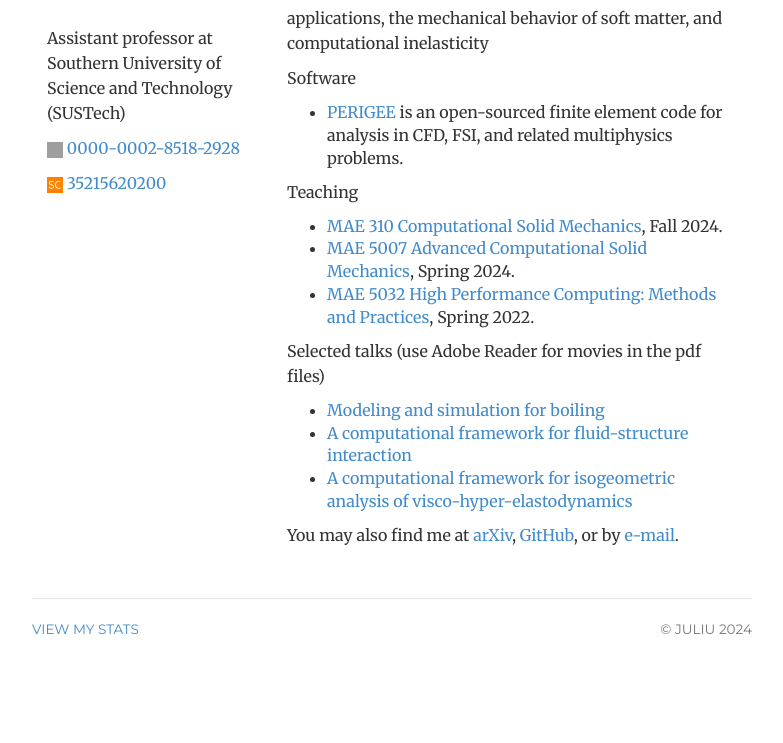
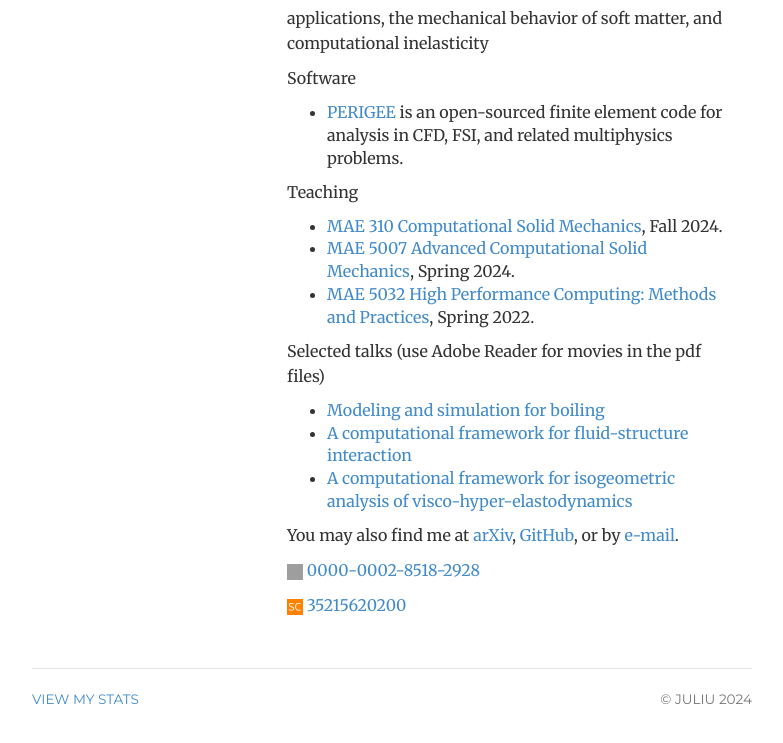
Before and after one commit to ju-liu/ju-liu.github.io, a Jekyll site: the page built from index.html, in a window 1280 px wide, cut to the strip 324-1085 px from the top of the page. Shown: the top 743 px of the strip, without its empty margins (248-1031 px from the left). Built offline with Jekyll 4.4.1, drawn with Linux system fonts in a browser that asks for light colours; nearby versions of some CDN libraries; library files that are not in the unit come from our copies; comment, search, counter and statistics services are not loaded; before the commit the page ends 1015 px from its top, so only the background shows below that; grey boxes are pictures that could not be loaded.

Commit message:
revert back

```diff
--- a/index.html
+++ b/index.html
@@ -11,17 +11,6 @@ description: Ju Liu, Assistant Professor at SUSTech, focusing on computational s
   <div class="col-sm-4">
     <img  class="img-circle avatar" alt="Ju Liu"
                                     src="img/profile-2020-b-detailed.jpg" style="width:200px;height:200px;">
-
-    <p>Assistant professor at Southern University of Science and Technology (SUSTech)</p>
-
-    <p><a href="https://orcid.org/0000-0002-8518-2928"><img alt="ORCID logo"
-      src="https://info.orcid.org/wp-content/uploads/2019/11/orcid_16x16.png"
-      width="16" height="16"/> 0000-0002-8518-2928</a></p>
-
-    <p><a href="https://www.scopus.com/authid/detail.uri?authorId=35215620200"><img alt="Scopus logo"
-      src="/img/scopus-logo.png"
-      width="16" height="16"/> 35215620200</a></p>
-
   </div>
   <div itemscope itemtype="http://data-vocabulary.org/Person" class="col-sm-8">
     <p>I am an <span itemprop="title">assistant professor</span> working at <a
@@ -52,6 +41,14 @@ description: Ju Liu, Assistant Professor at SUSTech, focusing on computational s
     <p>You may also find me at <a href="https://arxiv.org/a/liu_j_12.html">arXiv</a>,
     <a href="https://github.com/ju-liu">GitHub</a>, or by <a href="mailto:liujuy@gmail.com">e-mail</a>. </p>
 
+    <p><a href="https://orcid.org/0000-0002-8518-2928"><img alt="ORCID logo"
+      src="https://info.orcid.org/wp-content/uploads/2019/11/orcid_16x16.png"
+      width="16" height="16"/> 0000-0002-8518-2928</a></p>
+
+    <p><a href="https://www.scopus.com/authid/detail.uri?authorId=35215620200"><img alt="Scopus logo"
+      src="/img/scopus-logo.png"
+      width="16" height="16"/> 35215620200</a></p>
+
     <!--
     <a href="https://twitter.com/liujuy?ref_src=twsrc%5Etfw" class="twitter-follow-button"
       data-show-count="false">Follow@liujuy</a><script async
```
